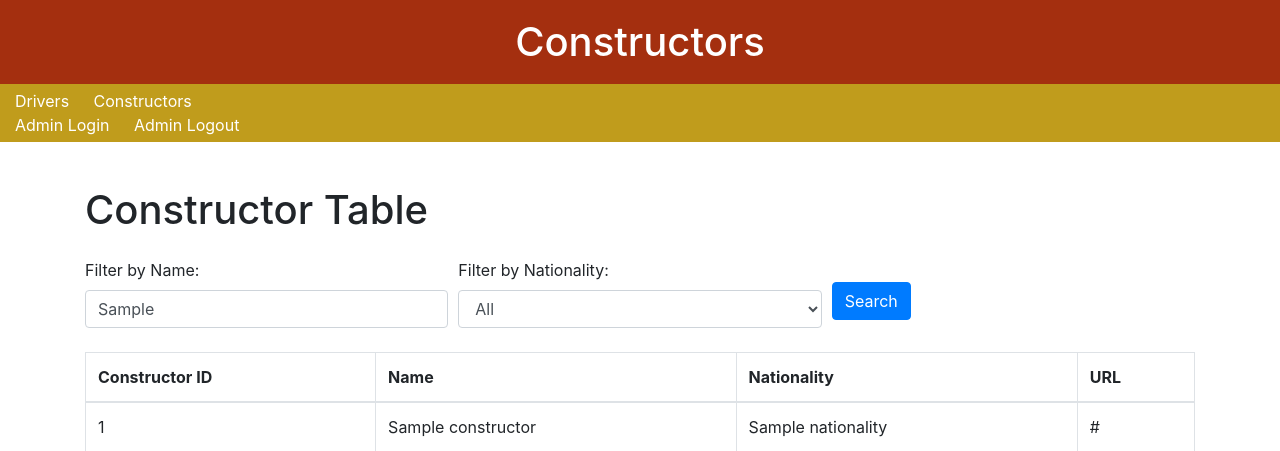
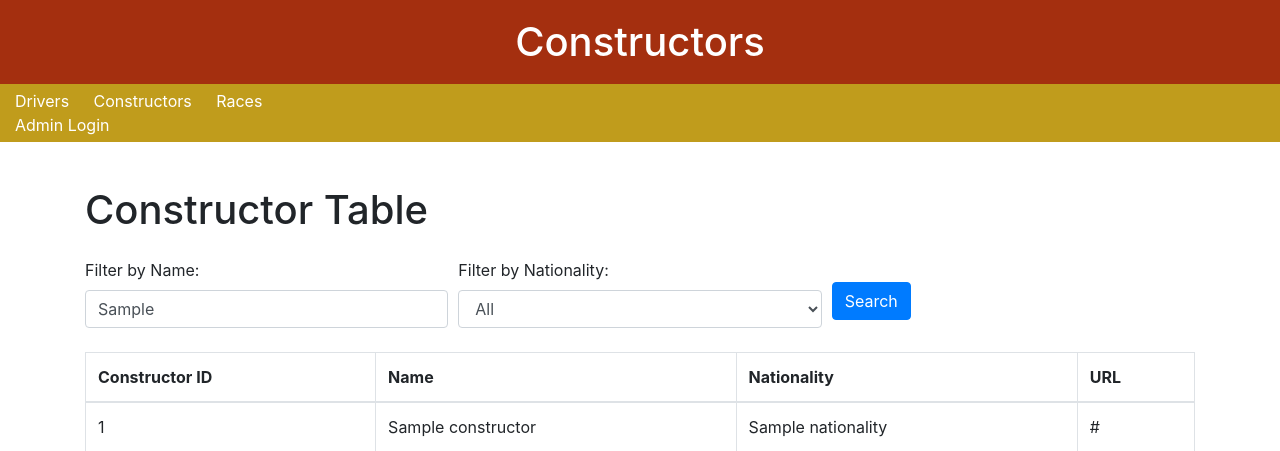
Before and after one commit to databaSEY/Database-Project, a Flask app: template project/templates/constructors.html in a window 1280 px wide. Shown: the top 451 px of the page. Run offline with Flask 3, Linux system fonts and the light colour scheme; the template is opened without the code that fills it: most values are stand-ins (such as "Sample title", 1, 10 or a date in 2020); some libraries are stand-ins or nearby versions.

Commit message:
read.me açıklamaları eklendi base.html'de düzeltmeler yapıldı.

```diff
--- a/project/templates/base.html
+++ b/project/templates/base.html
@@ -46,6 +46,7 @@
         <div>
             <a href="{{ url_for('drivers') }}">Drivers</a>
             <a href="{{ url_for('constructors') }}">Constructors</a>
+            <a href="{{ url_for('races') }}">Races</a>
         </div>
         <div>
             {% if g.user %}
@@ -53,7 +54,6 @@
             <a href="{{ url_for('auth.logout') }}">Log Out</a>
             {% else %}
             <a href="{{ url_for('auth.login') }}">Admin Login</a>
-            <a href="{{ url_for('auth.logout') }}">Admin Logout</a>
             {% endif %}
         </div>
     </nav>
```
Also changed, not shown: README.md.
